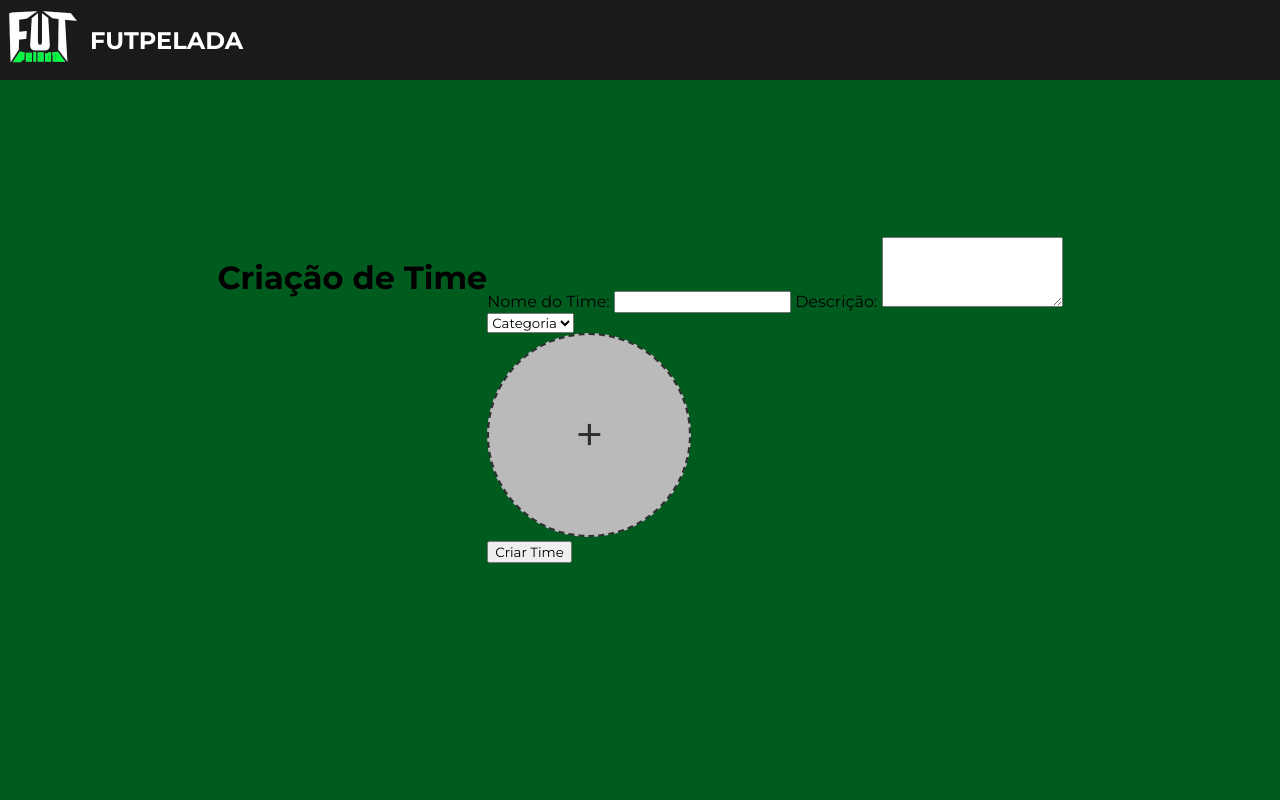
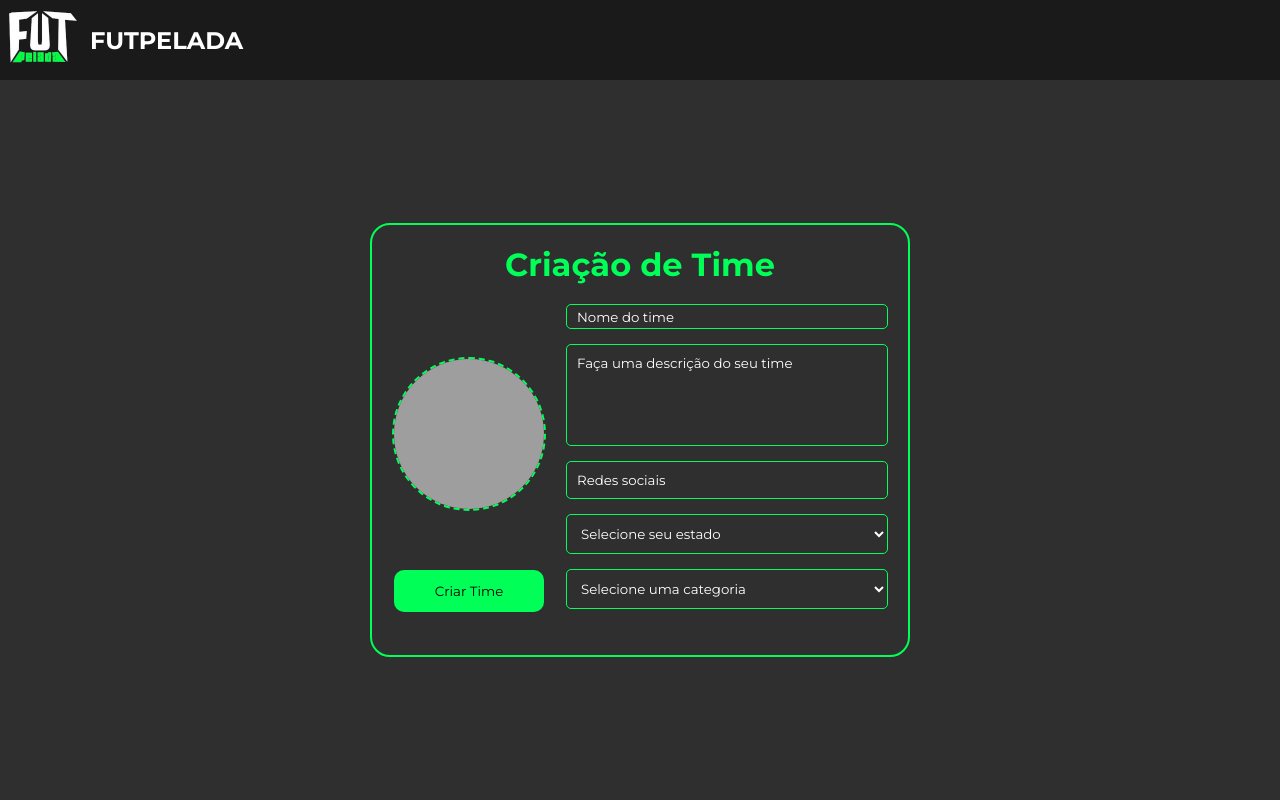
Before and after one commit to formentines/futpelada, a Python web app: template app/templates/create_team.html in a window 1280 px wide. Run offline with Jinja, Linux system fonts and the light colour scheme; the template is opened without the code that fills it, so the values that code supplies are empty; grey boxes are pictures that could not be loaded.

Commit message:
atualizações código forgotpassword e create_team

```diff
--- a/app/static/css/affiliation.css
+++ b/app/static/css/affiliation.css
@@ -26,7 +26,6 @@ body{
 header {
     display: block;
 }
-
 main {
     height: 100vh;
 }
@@ -52,11 +51,9 @@ main {
     flex: 1;
     box-sizing: border-box;
 }
-
 .logoheader {
     width: 80px;
 }
-
 .container {
     background-color: var(--FORMS);
     width: 1100px;
@@ -78,7 +75,6 @@ main {
     align-items: center;
     margin: auto;
 }
-
 .button {
     background-color: black;
     color: var(--MAIN);
@@ -100,7 +96,6 @@ main {
 .image {
     width: 110px;
 }
-
 .button:hover {
     box-shadow: 4px 4px 10px rgba(0, 255, 106, 0.5);
 }
--- a/app/static/css/create_team.css
+++ b/app/static/css/create_team.css
@@ -17,7 +17,7 @@
     font-family: var(--FONTE_PADRAO);
 }
 body{
-    background-color: var(--SUB);
+    background-color: var(--FORMS);
     margin: 0;
     height: 100vh;
     font-family: var(--FONTE_PADRAO);
@@ -27,9 +27,13 @@ body{
 }
 main {
     display: flex;
+    margin-top: 80px;
 }
 header {
     display: block;
+}
+label {
+    height: 20px;
 }
 .nome_do_site {
     color: white;
@@ -56,26 +60,158 @@ header {
 .logoheader {
     width: 80px;
 }
-.foto-perfil-label {
+.infos {
+    padding: 0px;
+    justify-content: center;
+}
+.insert_info {
+    display: grid;
+    grid-template-columns: 1fr; /* Para uma coluna única */
+    gap: 15px; /* Espaçamento entre os itens */
+}
+textarea {
+    width: 100%;
+    height: 100px;
+    padding: 10px;
+    resize: none; /* Impede que o usuário altere o tamanho */
+  }
+input, button {
+    width: 100%; /* Para que ocupem toda a largura da coluna */
+    padding: 10px;
+    box-sizing: border-box;
+}
+h1 {
+    color: var(--MAIN);
+    margin-top: 0px;
+    margin-bottom: 20px;
+}
+::placeholder {
+    color: white
+    ;
+}
+.infos {
+    display: flex;
+}
+.main_form {
+    border: 2px solid var(--MAIN);
+    border-radius: 20px;
+    text-align: center;
+    padding: 20px;
+    justify-content: center;
+    height:390px;
+}
+.left_side {
+    display: grid;
+    margin-right:20px;
+    justify-items: center;
+    align-self: center;
+    height: 200px;
+}
+.largura_inputs {
+    width: 300px;
+    height: 80px;
+}
+.create_button {
+    background-color: var(--MAIN);
+    margin-top: 55px;
+    width: 150px;
+    height: 42px;
+    border-radius: 10px;
+    border: none;
+}
+.create_button:hover {
+    background-color: #00cc45;
+}
+.categoria {
+    width: 100%;
+    padding: 10px;
+    background-color: #2F2F2F;
+    color: white;
+    border-radius: 5px;
+    border: 1px solid #00FF57;
+}
+.categoria:focus {
+    outline: none;
+    border-color: #7CFC00;
+}
+.nome_time {
+    background-color: var(--INPUTS);
+    height: 25px;
+    border-radius: 10px;
+    width: 100%;
+}
+textarea {
+    border-radius: 10px;
+    width: 100%;
+    padding: 10px;
+    background-color: #2F2F2F;
+    color: white;
+    border-radius: 5px;
+    border: 1px solid #00FF57;
+}
+select {
+    width: 100%;
+    padding: 10px;
+    background-color: #2F2F2F;
+    color: white;
+    border-radius: 5px;
+    border: 1px solid #00FF57;
+}
+.team_social {
+    width: 100%;
+    padding: 10px;
+    background-color: #2F2F2F;
+    color: white;
+    border-radius: 5px;
+    border: 1px solid #00FF57;
+}
+.nome_time {
+    width: 100%;
+    padding: 10px;
+    background-color: #2F2F2F;
+    color: white;
+    border-radius: 5px;
+    border: 1px solid #00FF57;
+}
+select:focus {
+    outline: none;
+    border-color: #7CFC00;
+}
+.profile_picture_container {
+    text-align: center;
+    margin: 0px;
+    height: 100%;
+}
+.profile_picture_label {
     display: inline-block;
+    cursor: pointer;
+    border: 2px dashed #00FF57;
+    border-radius: 50%;
+    width: 150px;
+    height: 150px;
+    overflow: hidden;
     position: relative;
-    width: 200px; /* Tamanho do círculo */
-    height: 200px; /* Tamanho do círculo */
-    border-radius: 50%; /* Torna a área circular */
-    border: 2px dashed var(--FORMS); /* Borda do círculo */
-    background-color: var(--INPUTS); /* Cor de fundo */
-    text-align: center;
-    line-height: 100px; /* Centraliza o texto verticalmente */
-    cursor: pointer; /* Muda o cursor ao passar sobre a área */
 }
-.foto-perfil-label input[type="file"] {
-    display: none; /* Esconde o input de arquivo */
+.profile_picture_label img {
+    width: 100%;
+    height: 100%;
+    object-fit: cover;
 }
-.foto-perfil {
-    font-size: 50px; /* Tamanho do ícone "+" */
-    color: var(--FORMS); /* Cor do ícone "+" */
-    position: absolute; /* Para centralizar o ícone */
-    top: 50%;
+.profile_picture_label p {
+    position: absolute;
+    bottom: 10px;
     left: 50%;
-    transform: translate(-50%, -50%); /* Centraliza o ícone */
+    transform: translateX(-50%);
+    background: rgba(0, 0, 0, 0.5);
+    color: white;
+    padding: 5px;
+    border-radius: 5px;
+    font-size: 12px;
+    display: none;
 }
+.profile_picture_label:hover p {
+    display: block;
+}
+.name_picture {
+    color: var(--FORMS);
+}
--- /dev/null
+++ b/app/static/js/create_team.js
@@ -0,0 +1,13 @@
+document.getElementById('profile_picture_input').addEventListener('change', function(event) {
+    const file = event.target.files[0]; // Obtém o arquivo selecionado
+    if (file) {
+        const reader = new FileReader();
+
+        // Quando o arquivo for carregado, atualize a pré-visualização
+        reader.onload = function(e) {
+            document.getElementById('profile_picture_preview').src = e.target.result;
+        };
+
+        reader.readAsDataURL(file); // Converte o arquivo em uma URL para exibição
+    }
+});
--- a/app/templates/create_team.html
+++ b/app/templates/create_team.html
@@ -15,33 +15,69 @@
     </header>
 
     <main>
+        <div main_container>
+            <form class="main_form" action="" method="POST" enctype="multipart/form-data"> <!-- action - colocar o nome do backend -->
                 <h1>Criação de Time</h1>
-        <form class="main_form" action="" method="POST" enctype="multipart/form-data"> <!-- action - colocar o nome do backend -->
-            <div class="insert_info_time">
-                <label for="nome_time">Nome do Time:</label>
-                <input type="text" id="nome-time" name="nome-time" required>
-                <label for="descricao">Descrição:</label>
-                <textarea id="descricao" name="descricao" rows="4" required></textarea>
+                <div class="infos">
+                    <div class="left_side">
+                        <div class="profile_picture_container">
+                            <label for="profile_picture_input" class="profile_picture_label">
+                                <img class="name_picture" id="profile_picture_preview" src="/app/static/images/default-avatar.png" alt="Foto do time">
+                                <p>Selecionar Foto</p>
+                            </label>
+                            <input type="file" id="profile_picture_input" accept="image/*" style="display: none;">
+                        </div>
+                        <button class="create_button" type="submit">Criar Time</button>
+                    </div>
+                    <div class="insert_info">
+                        <input class="nome_time" type="text" id="nome-time" name="nome-time" placeholder="Nome do time" required>
+                        <textarea class="largura_inputs" id="descricao" name="descricao" rows="4" placeholder="Faça uma descrição do seu time" required></textarea>
+                        <input class="team_social" type="url" id="team-social" name="team-social" placeholder="Redes sociais">
+                        <div class="team-location">
+                            <select>
+                              <option value="" disabled selected>Selecione seu estado</option>
+                              <option>AC</option>
+                              <option>AL</option>
+                              <option>AP</option>
+                              <option>AM</option>
+                              <option>BA</option>
+                              <option>CE</option>
+                              <option>ES</option>
+                              <option>GO</option>
+                              <option>MA</option>
+                              <option>MT</option>
+                              <option>MS</option>
+                              <option>MG</option>
+                              <option>PA</option>
+                              <option>PB</option>
+                              <option>PR</option>
+                              <option>PE</option>
+                              <option>PI</option>
+                              <option>RJ</option>
+                              <option>RN</option>
+                              <option>RS</option>
+                              <option>RO</option>
+                              <option>RR</option>
+                              <option>SC</option>
+                              <option>SP</option>
+                              <option>SE</option>
+                              <option>TO</option>
+                            </select>
                           </div>
                         <div class="categorias">
                             <select class="categoria" id="categoria" name="categoria" required>
-                    <option value="">Categoria</option>
+                                <option value="" disabled selected>Selecione uma categoria</option>
                                 <option value="futebol">Futsal</option>
                                 <option value="basquete">FutVolei</option>
                                 <option value="volei">Society</option>
                                 <option value="volei">Campo</option>
                             </select>
                         </div>
-            <div class="adicionar_foto">
-                <label for="foto-perfil" class="foto-perfil-label">
-                    <input type="file" id="foto-perfil" name="foto-perfil" accept="image/*" required>
-                    <span class="foto-perfil">+</span>
-                </label>
                     </div>
-
-            <button type="submit">Criar Time</button>
+                </div>
             </form>
+        </div>
     </main>
-
+    <script src="/app/static/js/create_team.js"></script>
 </body>
 </html>
```
Lines whose indentation alone changed are shown as unchanged.
